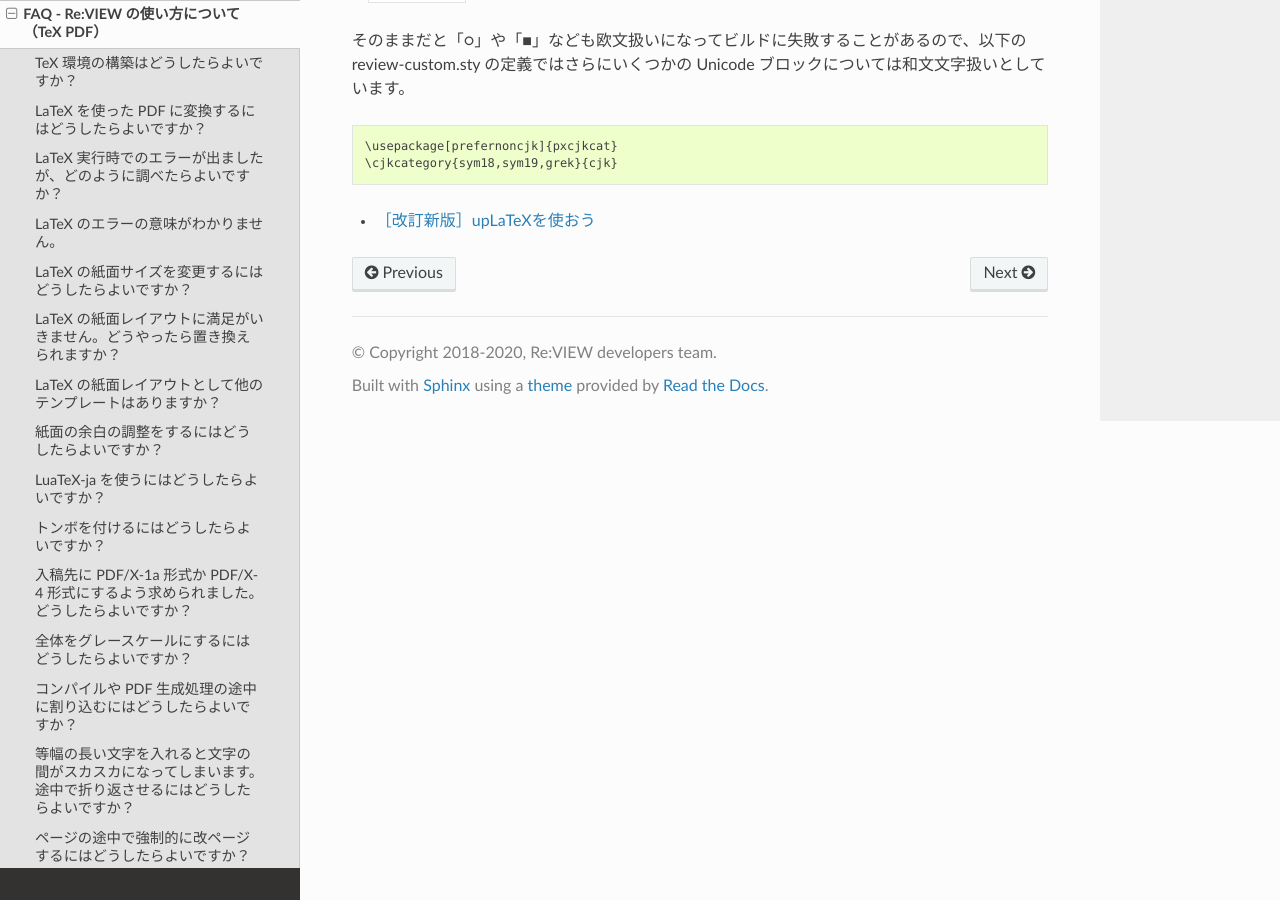
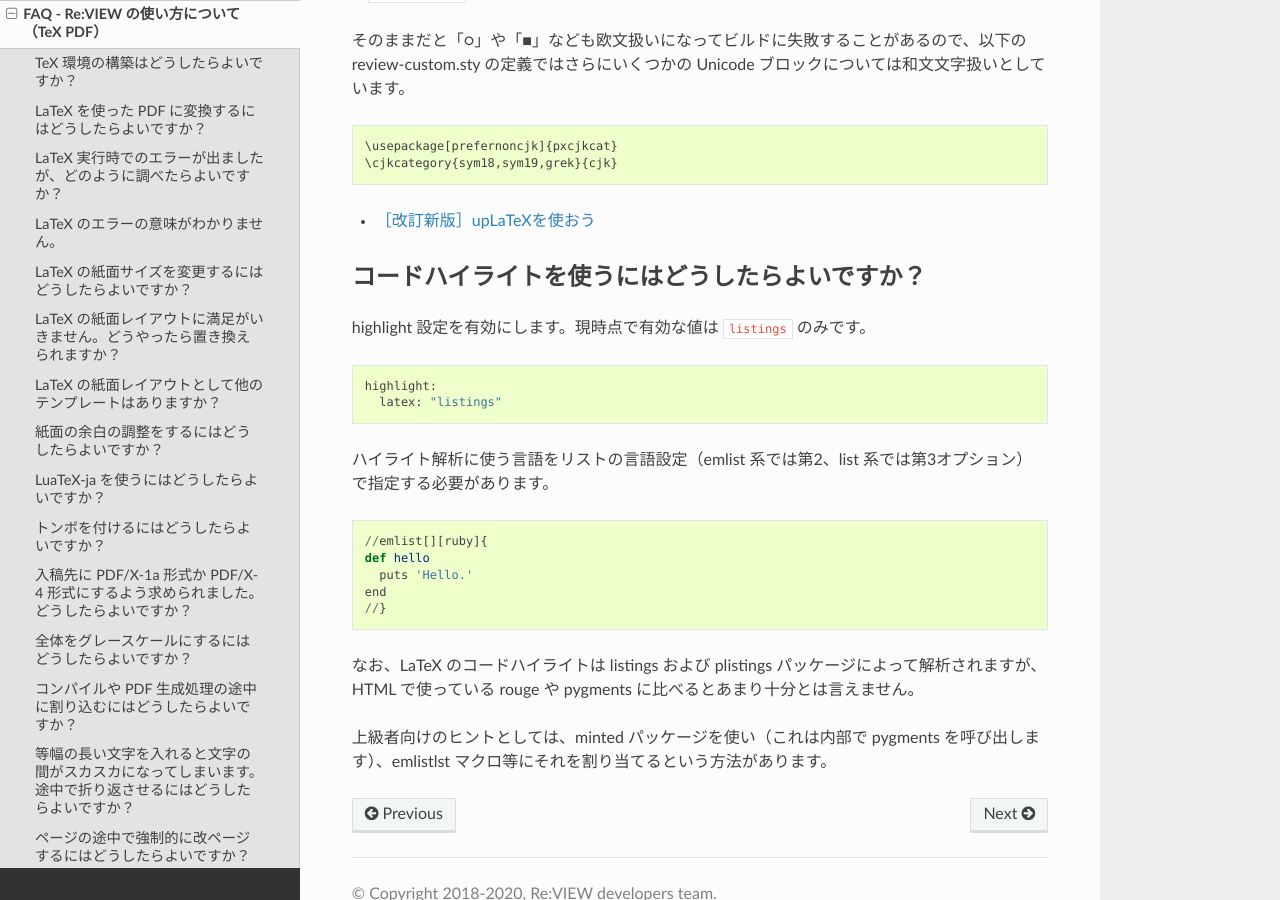
Before and after one commit to reviewml/reviewknowledge-ja, a Sphinx documentation site: the page built from docs/faq/faq-tex.md, in a window 1280 px wide and 900 px high, scrolled down 28542 px. Built offline with Sphinx 7.4.7 and the Read the Docs theme 2.0.0, drawn with Linux system fonts in a browser that asks for light colours.

Commit message:
ハイライト

````diff
--- a/docs/faq/faq-tex.md
+++ b/docs/faq/faq-tex.md
@@ -989,3 +989,26 @@ upLaTeX の利用時において、「ǒ」や「é」などの一部の文字
 ```
 
 - [［改訂新版］upLaTeXを使おう](https://qiita.com/zr_tex8r/items/5c14042078b20edbfb07#欧文のutf-8入力との併用)
+
+## コードハイライトを使うにはどうしたらよいですか？
+
+highlight 設定を有効にします。現時点で有効な値は `listings` のみです。
+
+```
+highlight:
+  latex: "listings"
+```
+
+ハイライト解析に使う言語をリストの言語設定（emlist 系では第2、list 系では第3オプション）で指定する必要があります。
+
+```
+//emlist[][ruby]{
+def hello
+  puts 'Hello.'
+end
+//}
+```
+
+なお、LaTeX のコードハイライトは listings および plistings パッケージによって解析されますが、HTML で使っている rouge や pygments に比べるとあまり十分とは言えません。
+
+上級者向けのヒントとしては、minted パッケージを使い（これは内部で pygments を呼び出します）、emlistlst マクロ等にそれを割り当てるという方法があります。
````
Also changed, not shown: docs/faq/faq-epub.md (+19 -0 lines).
